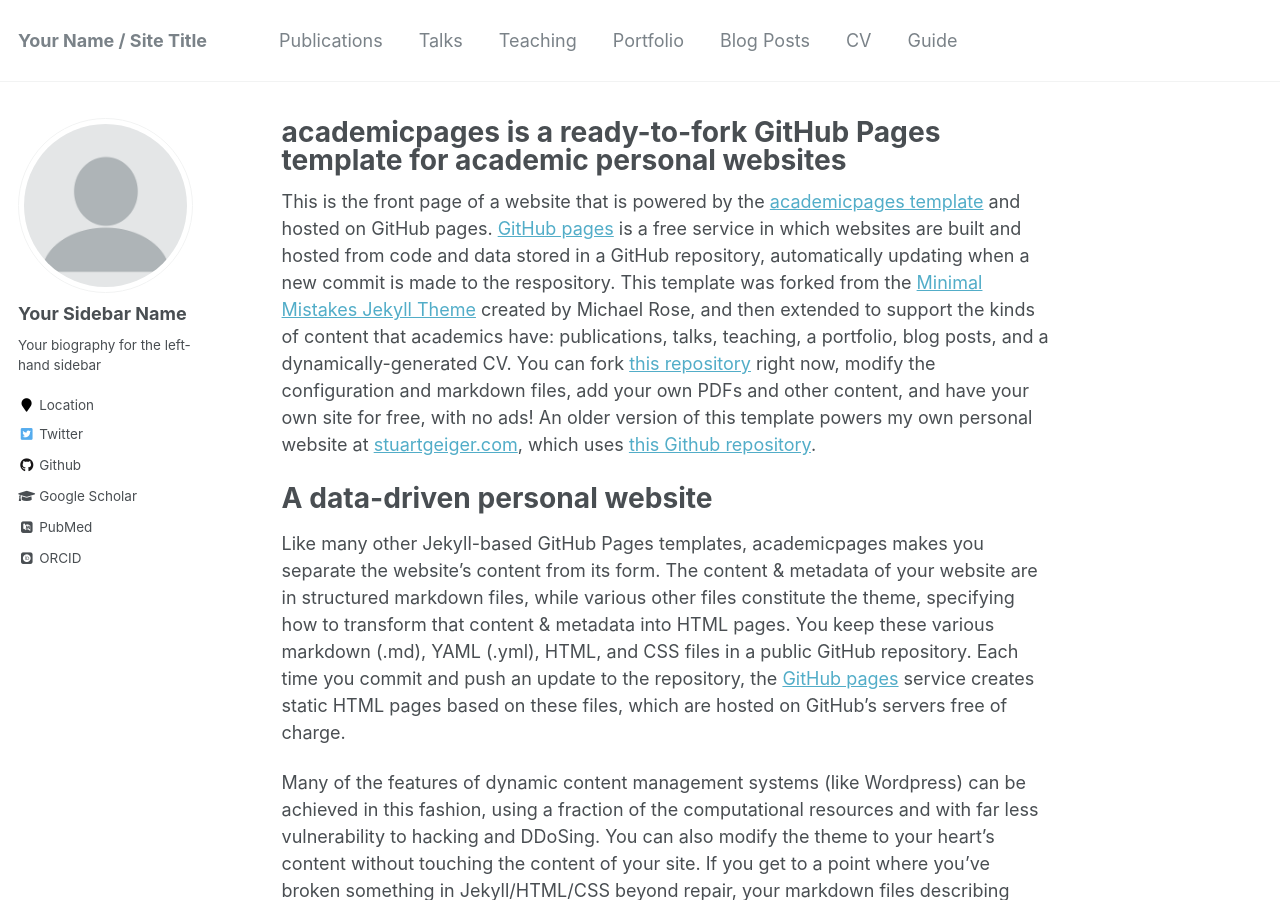
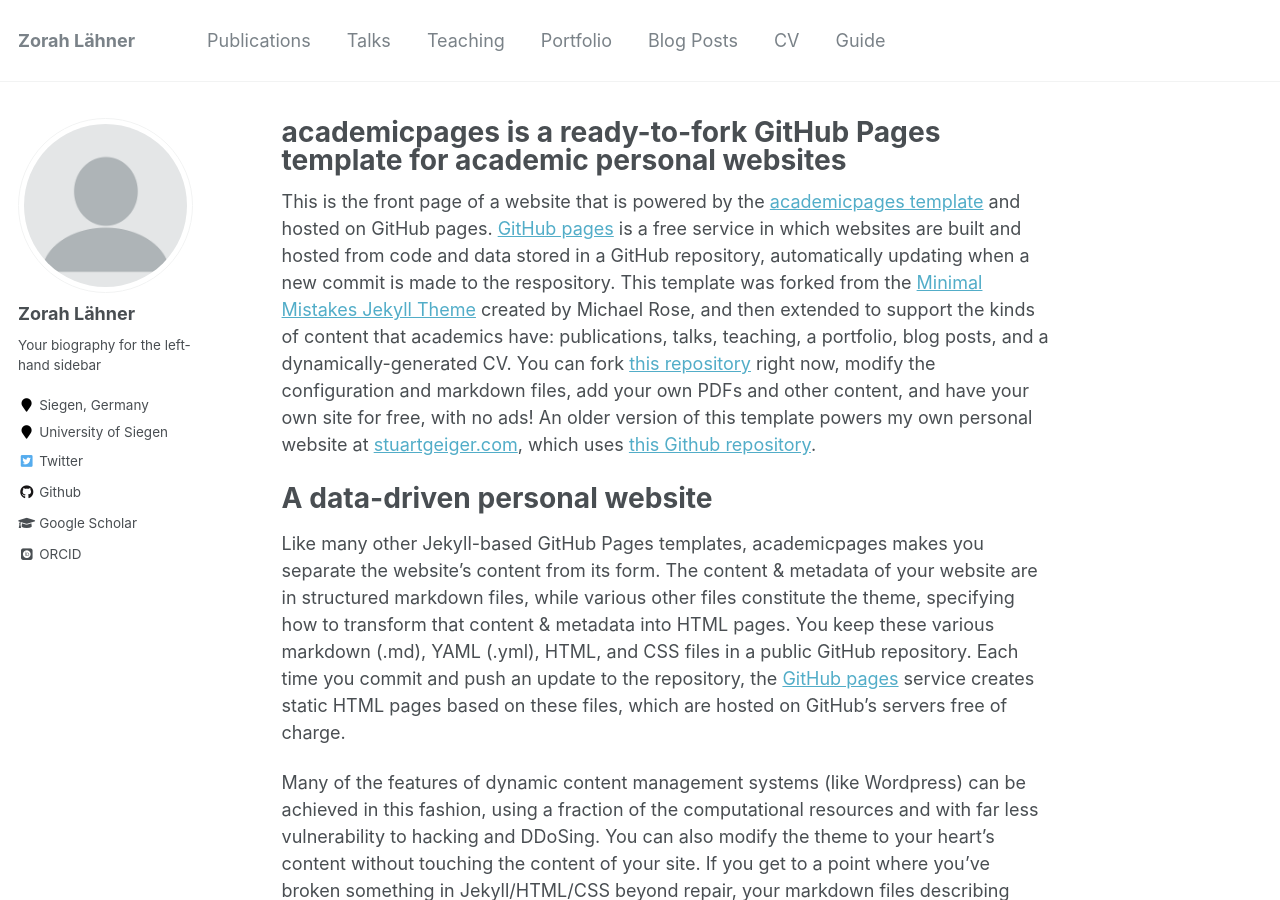
Before and after one commit to zorah/zorah.github.io, a Jekyll site: the page built from _pages/about.md, in a window 1280 px wide and 900 px high. Built offline with Jekyll 4.4.1, drawn with Linux system fonts in a browser that asks for light colours; some web fonts are replaced.

Commit message:
some stats

```diff
--- a/_config.yml
+++ b/_config.yml
@@ -7,13 +7,13 @@
 
 # Site Settings
 locale                   : "en-US"
-title                    : "Your Name / Site Title"
+title                    : "Zorah Lähner"
 title_separator          : "-"
 name                     : &name "Zorah Lähner"
 description              : &description "personal description"
 url                      : https://zorah.github.io # the base hostname & protocol for your site e.g. "https://mmistakes.github.io"
 baseurl                  : "" # the subpath of your site, e.g. "/blog"
-repository               : "academicpages/academicpages.github.io"
+repository               : "zorah/zorah.github.io"
 teaser                   :  # filename of teaser fallback teaser image placed in /images/, .e.g. "500x300.png"
 breadcrumbs              : false # true, false (default)
 words_per_minute         : 160
@@ -80,13 +80,13 @@
 
 # Site Author
 author:
-  name             : "Your Sidebar Name"
+  name             : "Zorah Lähner"
   avatar           : "profile.png"
   bio              : "Your biography for the left-hand sidebar"
-  location         : "Location"
-  employer         :
-  pubmed           : "https://www.ncbi.nlm.nih.gov/pubmed/?term=john+snow"
-  googlescholar    : "http://yourfullgooglescholarurl.com"
+  location         : "Siegen, Germany"
+  employer         : University of Siegen
+  pubmed           :
+  googlescholar    : "https://scholar.google.com/citations?user=fMc479MAAAAJ&hl=en&oi=ao"
   email            :
   researchgate     :  # example: "https://www.researchgate.net/profile/yourprofile"
   uri              :
@@ -96,20 +96,20 @@
   flickr           :
   facebook         :
   foursquare       :
-  github           : "academicpages"
+  github           : "zorah"
   google_plus      :
   keybase          :
   instagram        :
   impactstory      : #"https://profiles.impactstory.org/u/xxxx-xxxx-xxxx-xxxx"
   lastfm           :
   linkedin         :
-  orcid            : "http://orcid.org/yourorcidurl"
+  orcid            : "https://orcid.org/0000-0003-0599-094X"
   pinterest        :
   soundcloud       :
   stackoverflow    : # http://stackoverflow.com/users/123456/username
   steam            :
   tumblr           :
-  twitter          : "replacethistwitterhandle"
+  twitter          : "ZorahLaehner"
   vine             :
   weibo            :
   xing             :
```
